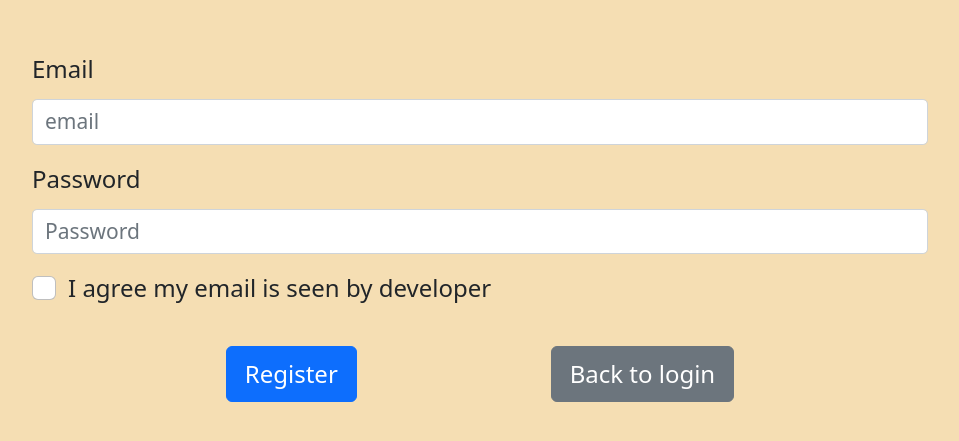
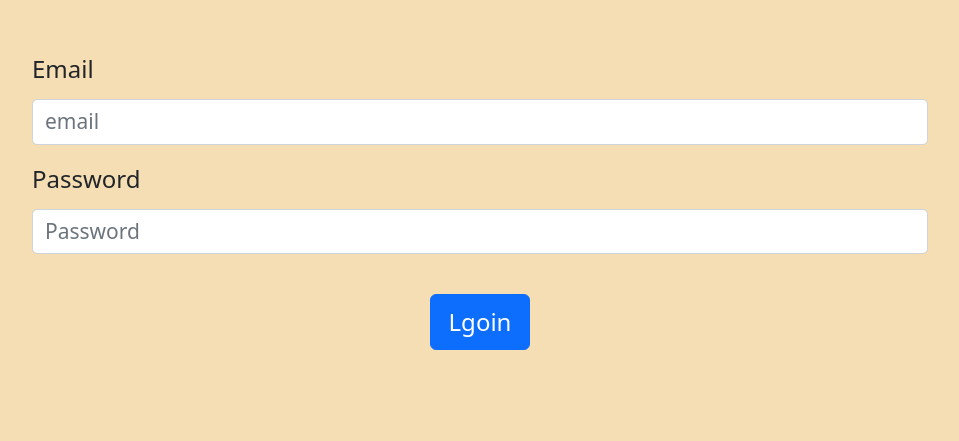
Before and after one commit to kk3418/todo-list, a React (Create React App) app: page / in a window 1280 px wide. Shown: the part 125-566 px from the top of the page, without its empty margins (160-1119 px from the left). Built offline with nearby package versions, Linux system fonts and the light colour scheme; no server answers.

Commit message:
change default from signup to login page

```diff
--- a/src/Component/Login.js
+++ b/src/Component/Login.js
@@ -7,7 +7,7 @@ import {Auth} from '../firebase'
 const WRONG_PASSWORD = "auth/wrong-password"
 
 export default function Login() {
-    const [signUp, setSignUp] = useState(true)
+    const [signUp, setSignUp] = useState(false)
     const { handleSubmit, register, errors } = useForm()
 
     const onSubmit = (data, e) => {
```
